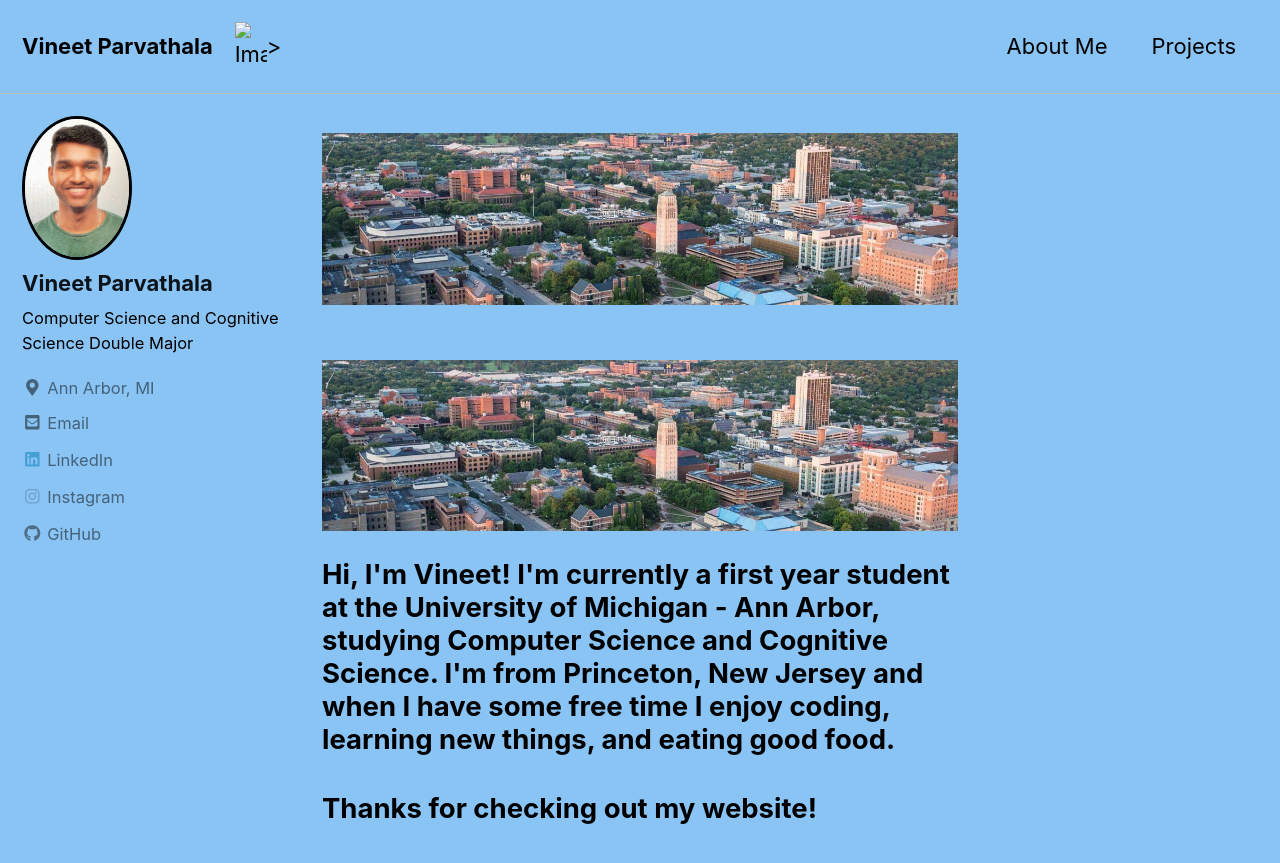
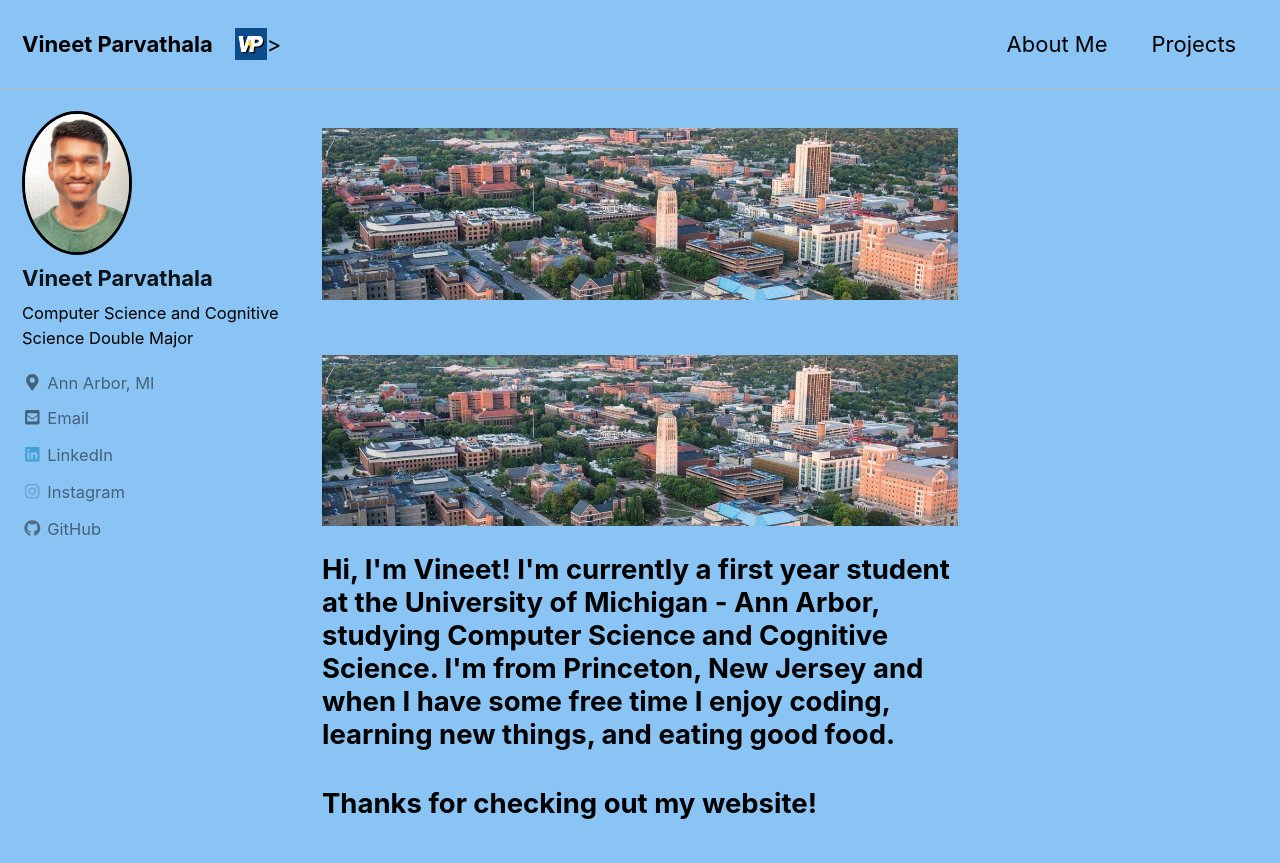
Before and after one commit to vparv/vparv.github.io, a Jekyll site: the page built from index.html, in a window 1280 px wide and 900 px high. Shown: the top 863 px of the window. Built offline with Jekyll 4.4.1, drawn with Linux system fonts in a browser that asks for light colours; cached includes are drawn as plain includes; nearby versions of some CDN libraries; the list of posts is cut into pages by our own code.

Commit message:
updated file path for favicon

```diff
--- a/_includes/masthead.html
+++ b/_includes/masthead.html
@@ -3,7 +3,7 @@
     <div class="masthead__menu">
       <nav id="site-nav" class="greedy-nav">
         <a class="site-title" href="{{ '/' | relative_url }}">{{ site.title }}</a>
-        <img src="faviconpng.png" alt="Image" height="32" width="32">>
+        <img src="/images/faviconpng.png" alt="Image" height="32" width="32">>
         <ul class="visible-links">
           {%- for link in site.data.navigation.main -%}
             {%- if link.url contains '://' -%}
```
